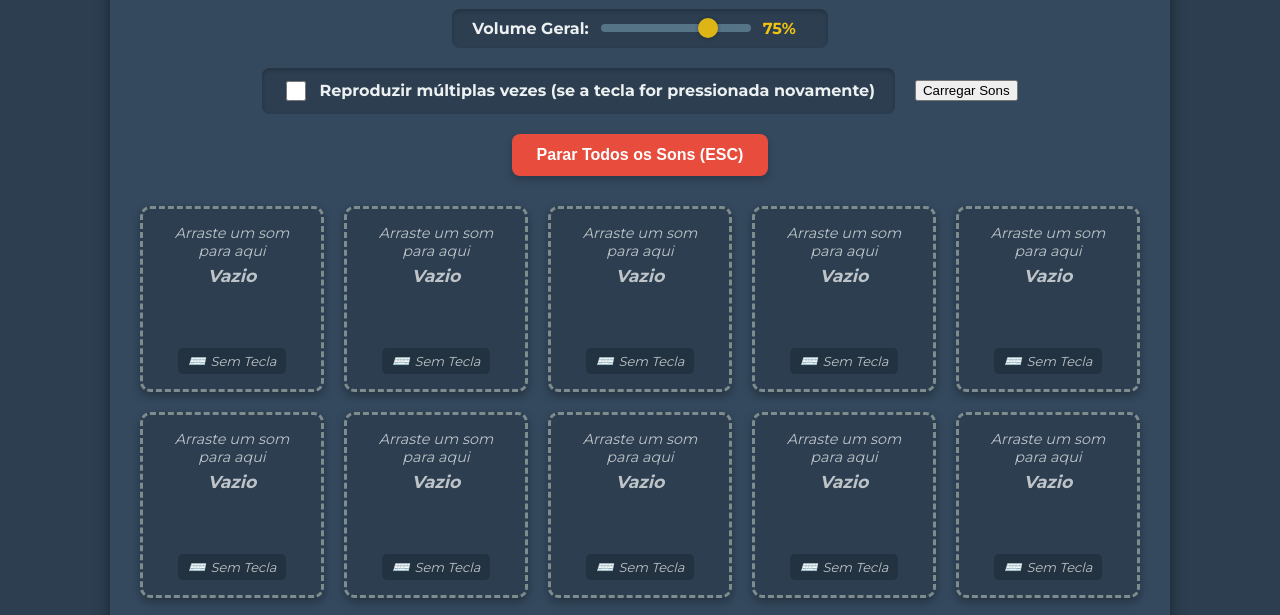
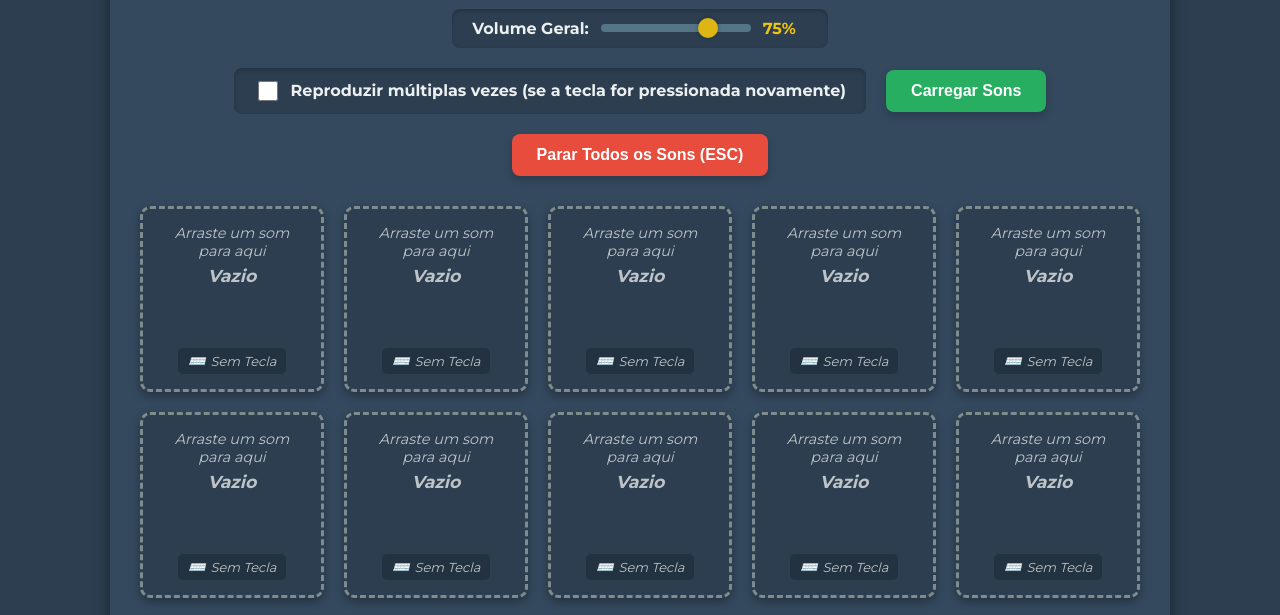
Before and after one commit to estudioporta19/Soundboard, a plain HTML site: page index.html in a window 1280 px wide. Shown: the part 147-762 px from the top of the page. Drawn offline with Linux system fonts and the light colour scheme.

Commit message:
Update style.css

```diff
--- a/style.css
+++ b/style.css
@@ -315,3 +315,35 @@ h1 {
         padding: 15px;
     }
 }
+
+
+
+#load-sounds-button {
+    background-color: #27ae60; /* Verde */
+    color: white;
+    border: none;
+    padding: 12px 25px;
+    border-radius: 8px;
+    cursor: pointer;
+    font-size: 1em;
+    font-weight: bold;
+    transition: background-color 0.2s ease, transform 0.1s ease;
+    box-shadow: 0 4px 8px rgba(0,0,0,0.2);
+}
+
+#load-sounds-button:hover {
+    background-color: #229954;
+    transform: translateY(-2px);
+}
+
+#load-sounds-button:active {
+    transform: translateY(0);
+}
+
+/* Ajustes para responsividade, se necessário, para os botões */
+@media (max-width: 768px) {
+    /* ... (seu CSS existente para controls) ... */
+    #load-sounds-button, #stop-all-sounds {
+        width: 100%; /* Para os botões ocuparem a largura total em ecrãs pequenos */
+    }
+}
```
